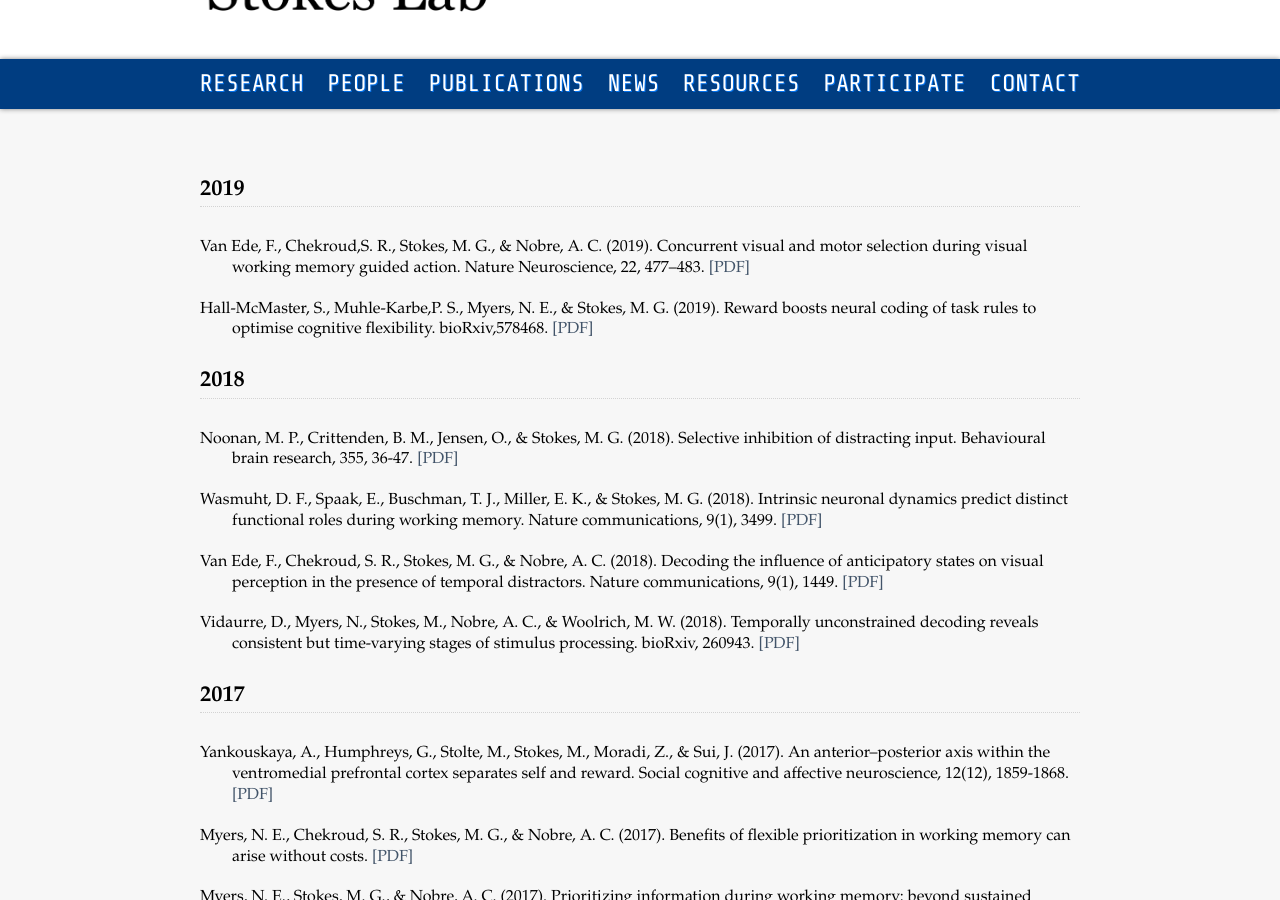
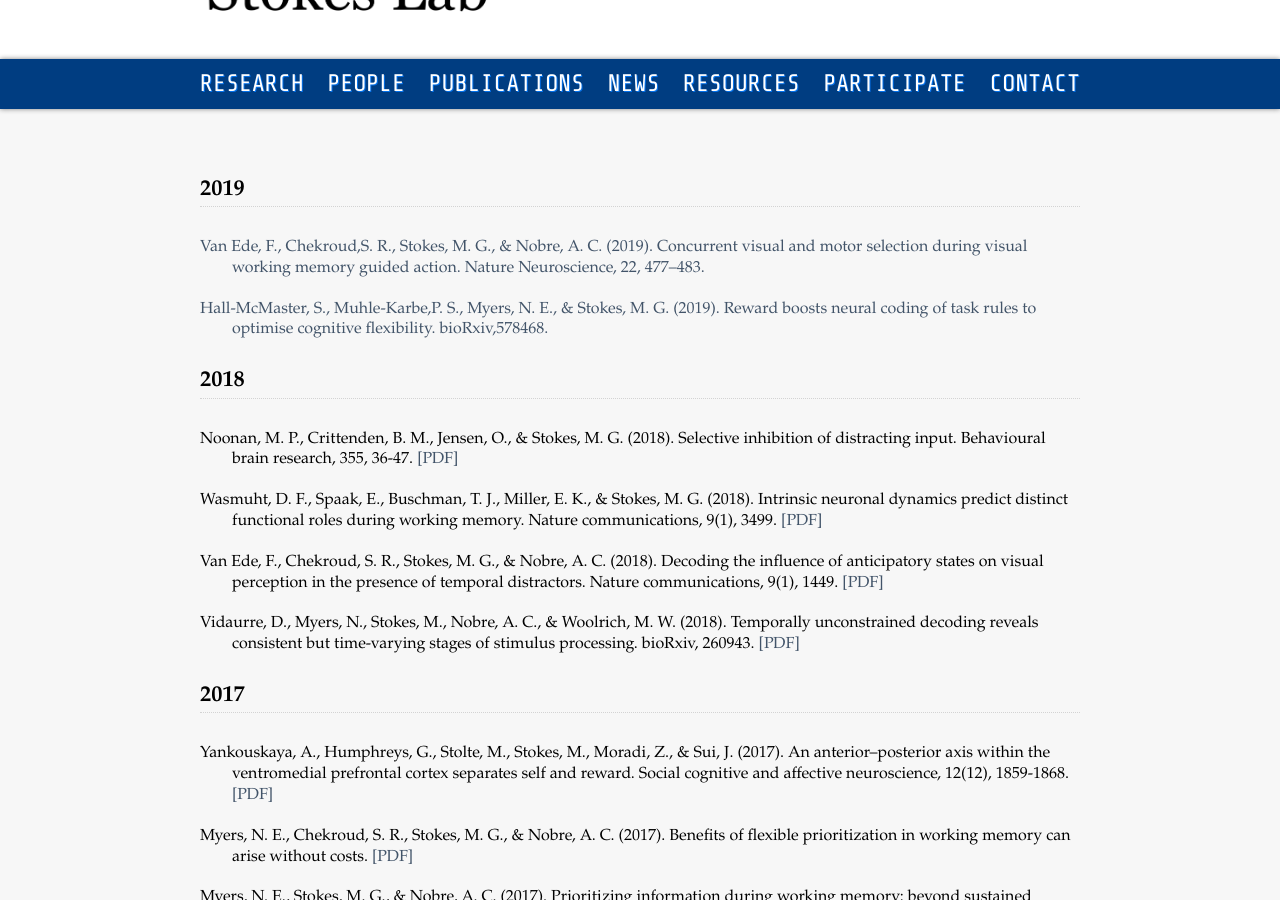
Before and after one commit to stokeslab/stokeslab.github.io, a Jekyll site: the page built from _pages/publications.html, in a window 1280 px wide and 900 px high, scrolled down 303 px. Built offline with Jekyll 4.4.1, drawn with Linux system fonts in a browser that asks for light colours; nearby versions of some CDN libraries; some web fonts are replaced.

Commit message:
Update publications.html

```diff
--- a/_pages/publications.html
+++ b/_pages/publications.html
@@ -9,11 +9,13 @@ Find a list of our lab's academic publications below, along with links to open-a
 
 <h1 class="pub-year">2019</h1>
 
+<!--
+<p class="pub"> Van Ede, F., Chekroud,S. R., Stokes, M. G., & Nobre, A. C. (2019). Concurrent visual and motor selection during visual working memory guided action. Nature Neuroscience, 22, 477–483. <a href="https://www.nature.com/articles/s41593-018-0335-6" target="_blank">[PDF]</a></p>
+<p class="pub"> Hall-McMaster, S., Muhle-Karbe,P. S., Myers, N. E., & Stokes, M. G. (2019). Reward boosts neural coding of task rules to optimise cognitive flexibility. bioRxiv,578468. <a href="https://www.biorxiv.org/content/biorxiv/early/2019/03/16/578468.full.pdf" target="_blank">[PDF]</a></p>
+-->
 
-<p class="pub"> Van Ede, F., Chekroud,S. R., Stokes, M. G., & Nobre, A. C. (2019). Concurrent visual and motor selection during visual working memory guided action. Nature Neuroscience, 22, 477–483. <a href="https://www.nature.com/articles/s41593-018-0335-6" target="_blank">[PDF]</a></p>
-
-<p class="pub"> Hall-McMaster, S., Muhle-Karbe,P. S., Myers, N. E., & Stokes, M. G. (2019). Reward boosts neural coding of task rules to optimise cognitive flexibility. bioRxiv,578468. <a href="https://www.biorxiv.org/content/biorxiv/early/2019/03/16/578468.full.pdf" target="_blank">[PDF]</a></p>
-
+<p class="pub"> <a href="https://www.nature.com/articles/s41593-018-0335-6" target="_blank"> Van Ede, F., Chekroud,S. R., Stokes, M. G., & Nobre, A. C. (2019). Concurrent visual and motor selection during visual working memory guided action. Nature Neuroscience, 22, 477–483.</a></p>
+<p class="pub"> <a href="https://www.biorxiv.org/content/biorxiv/early/2019/03/16/578468.full.pdf" target="_blank">Hall-McMaster, S., Muhle-Karbe,P. S., Myers, N. E., & Stokes, M. G. (2019). Reward boosts neural coding of task rules to optimise cognitive flexibility. bioRxiv,578468.  </a></p>
 
 <h1 class="pub-year">2018</h1>
 
```
